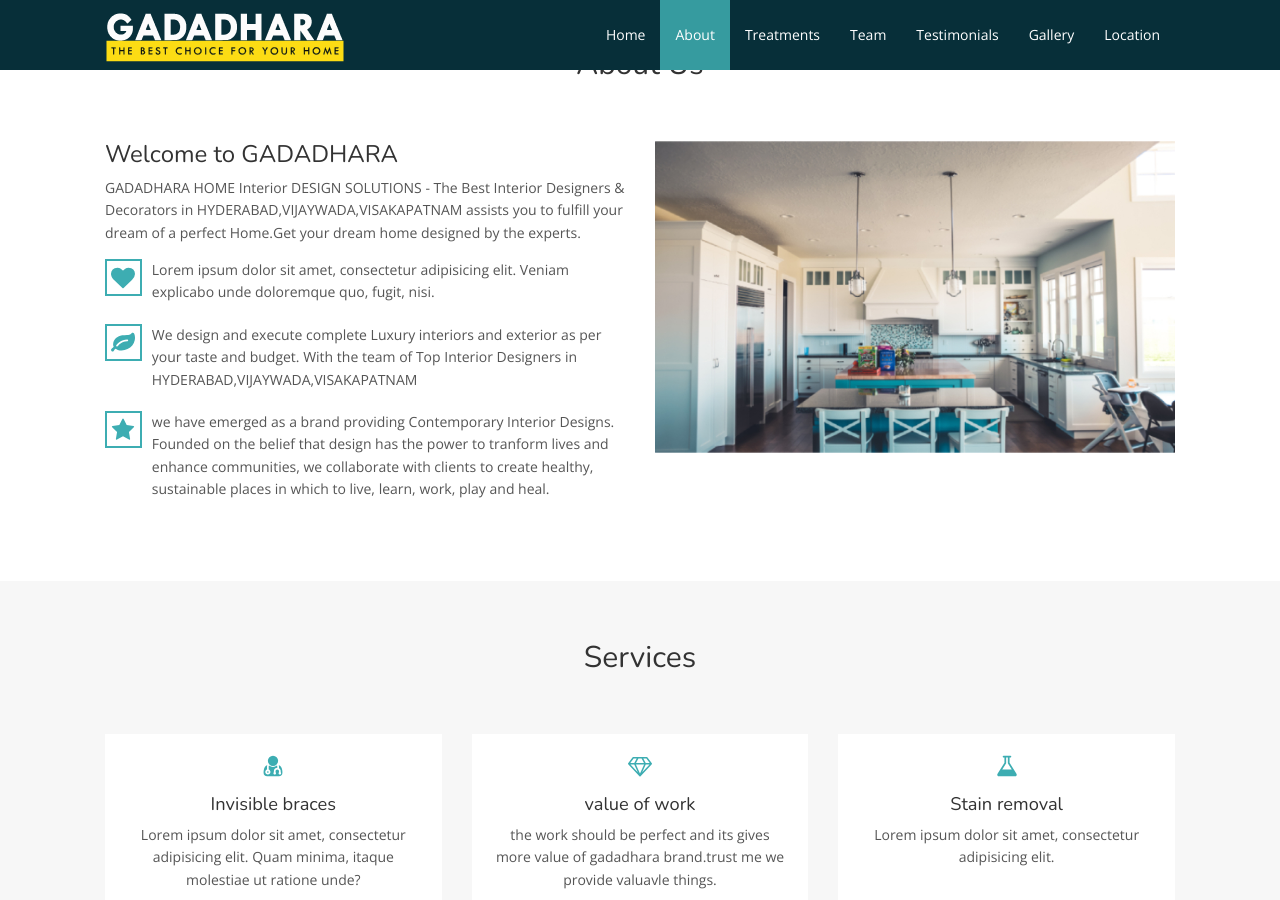
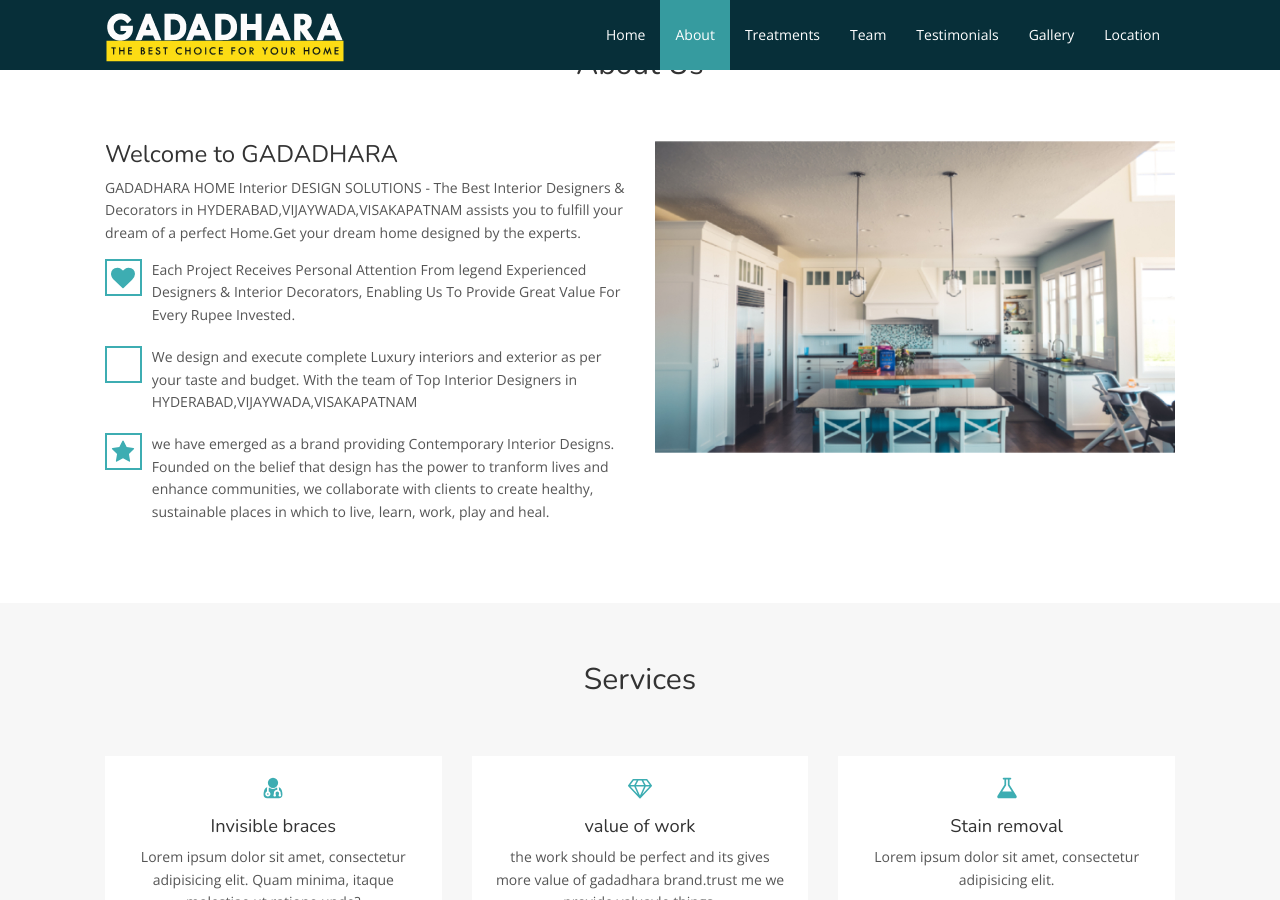
Before and after one commit to gadadhara/GADADHARA, a Jekyll site: the page built from index.html, in a window 1280 px wide and 900 px high, scrolled down 840 px. Built offline with Jekyll 4.4.1, drawn with Linux system fonts in a browser that asks for light colours; nearby versions of some CDN libraries.

Commit message:
Update index.html

```diff
--- a/index.html
+++ b/index.html
@@ -96,14 +96,14 @@
                         </div>
                     </div>
                     <div class="media-body">
-                        <p>Lorem ipsum dolor sit amet, consectetur adipisicing elit. Veniam explicabo unde doloremque quo, fugit, nisi.</p>
+                        <p> Each Project Receives Personal Attention From legend Experienced Designers & Interior Decorators, Enabling Us To Provide Great Value For Every Rupee Invested.</p>
                     </div>
                 </div>
 
                 <div class="media">
                     <div class="media-left">
                         <div class="boxed-icon">
-                            <svg class="icon icon-leaf"><use xlink:href="#icon-leaf"></use></svg>
+                            <svg class="icon icon-lap"><use xlink:href="#icon-lap"></use></svg>
                         </div>
                     </div>
                     <div class="media-body">
```
